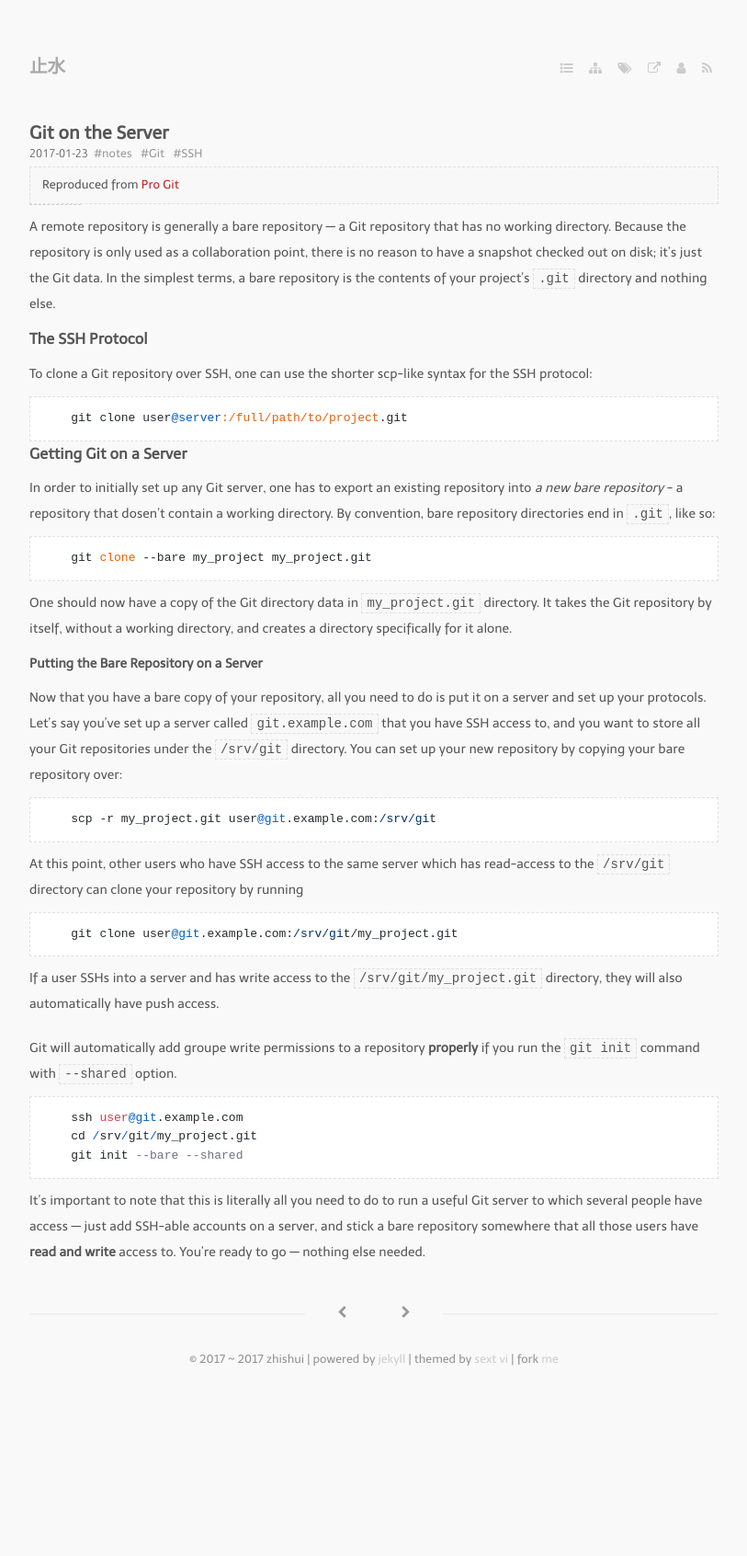
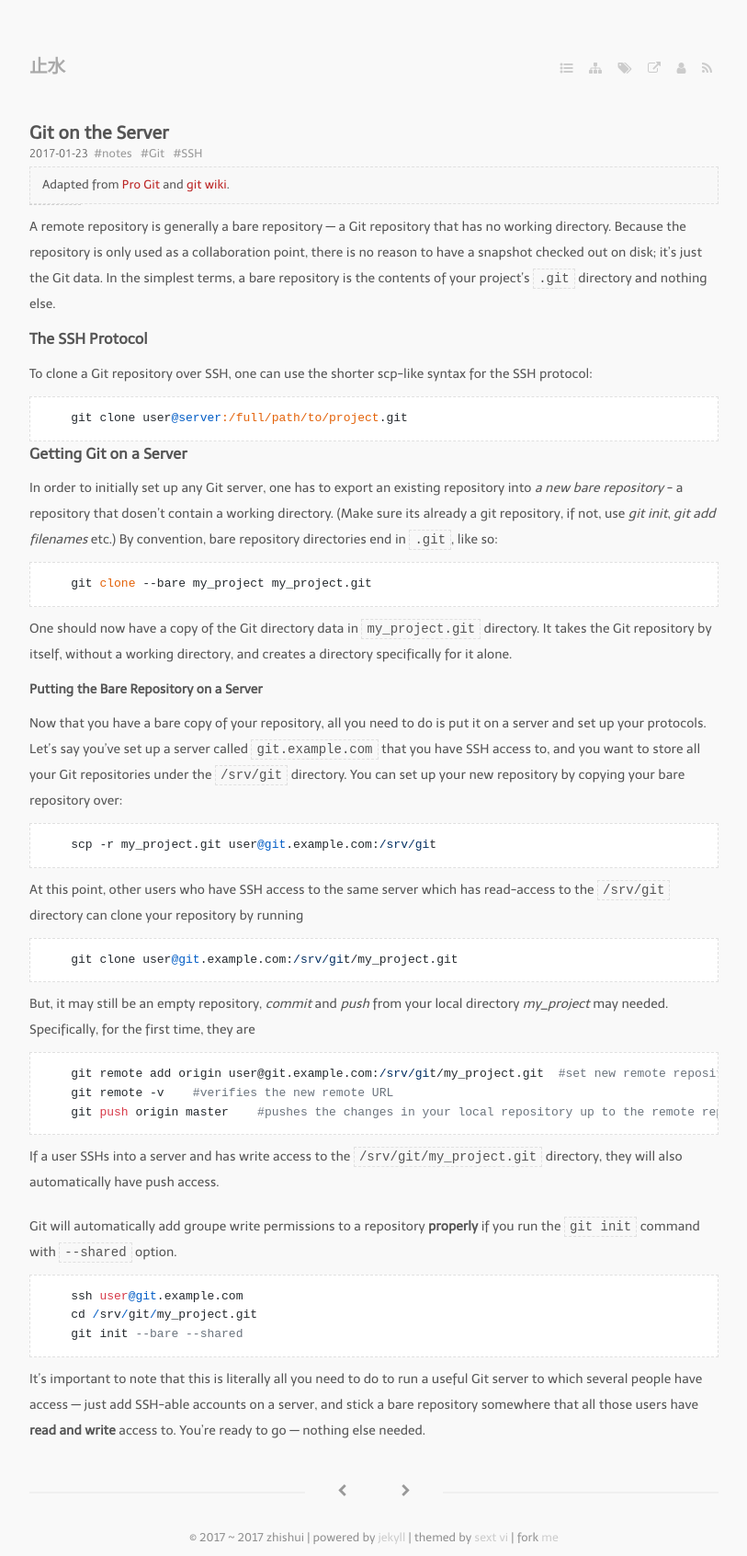
Before and after one commit to bizhishui/bizhishui.github.io, a Jekyll site: the page built from _posts/2017-01-23-Git-on-the-Server.md, in a window 1280 px wide. Shown: the whole page at 92% size, without its empty margins (233-1046 px from the left). Built offline with Jekyll 4.4.1, drawn with Linux system fonts in a browser that asks for light colours; nearby versions of some CDN libraries; some web fonts are replaced; a script that is not in the unit is left out; before the commit the page ends 1498 px from its top, so only the background shows below that.

Commit message:
update for Git on serveur

````diff
--- a/_posts/2017-01-23-Git-on-the-Server.md
+++ b/_posts/2017-01-23-Git-on-the-Server.md
@@ -10,7 +10,7 @@ tags:
 ---
 
 
-> Reproduced from [Pro Git](https://git-scm.com/book/en/v2/Git-on-the-Server-The-Protocols)
+> Adapted from [Pro Git](https://git-scm.com/book/en/v2/Git-on-the-Server-The-Protocols) and [git wiki](https://help.github.com/articles/adding-an-existing-project-to-github-using-the-command-line/).
 
 
 ---
@@ -28,7 +28,7 @@ To clone a Git repository over SSH, one can use the shorter scp-like syntax for
 
 ### Getting Git on a Server
 In order to initially set up any Git server, one has to export an existing repository into *a new bare repository* -  a repository that dosen't
-contain a working directory. By convention, bare repository directories end in `.git`, like so:
+contain a working directory. (Make sure its already a git repository, if not, use *git init*, *git add filenames* etc.) By convention, bare repository directories end in `.git`, like so:
 
 ```
     git clone --bare my_project my_project.git
@@ -53,6 +53,14 @@ by running
     git clone user@git.example.com:/srv/git/my_project.git
 ```
 
+But, it may still be an empty repository, *commit* and *push* from your local directory *my_project* may needed. Specifically, for the first time, they are
+
+```
+    git remote add origin user@git.example.com:/srv/git/my_project.git  #set new remote repository URL
+    git remote -v    #verifies the new remote URL
+    git push origin master    #pushes the changes in your local repository up to the remote repository you specified as origin
+```
+
 If a user SSHs into a server and has write access to the `/srv/git/my_project.git` directory, they will also automatically have push access.
 
 Git will automatically add groupe write permissions to a repository **properly** if you run the `git init` command with `--shared` option.
````
